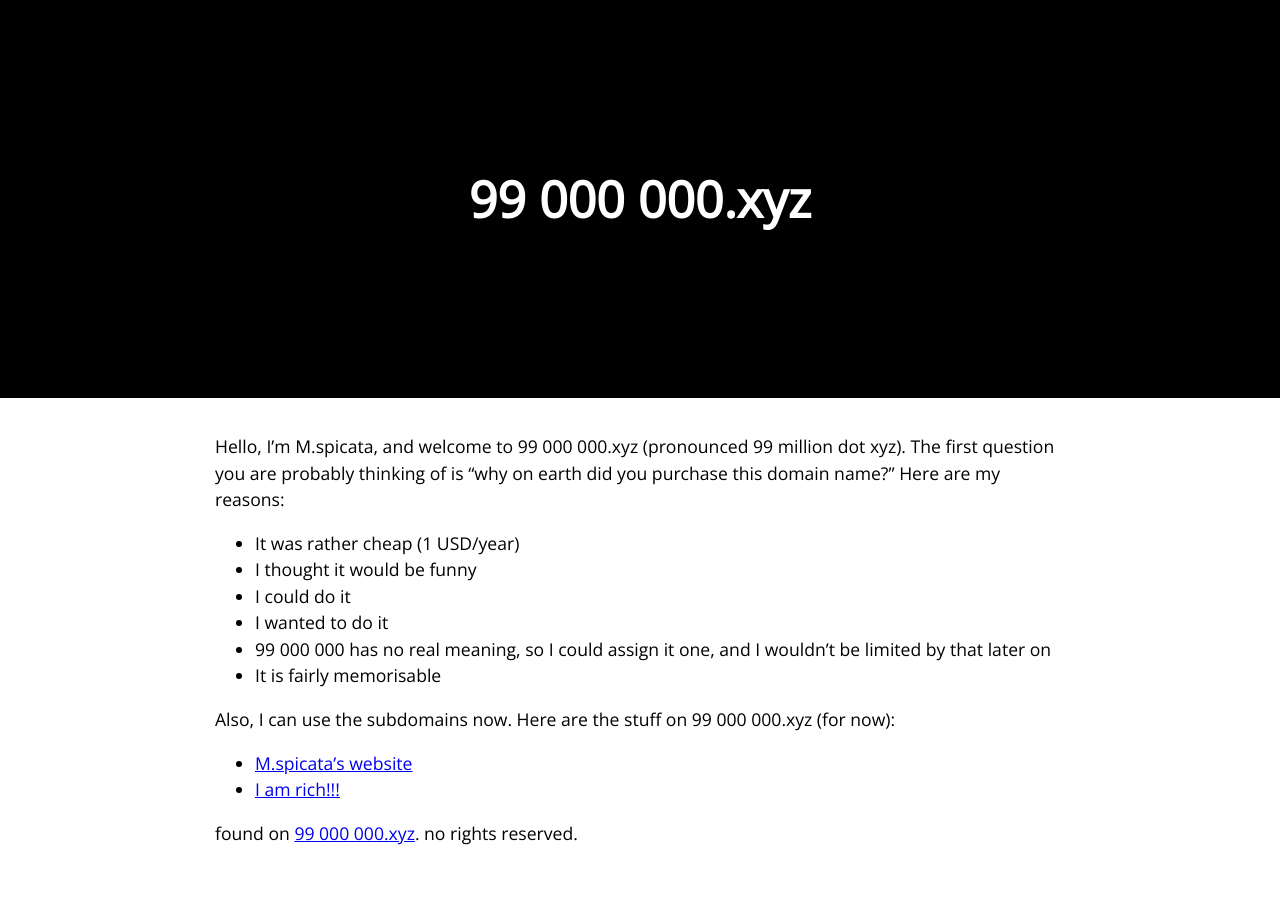
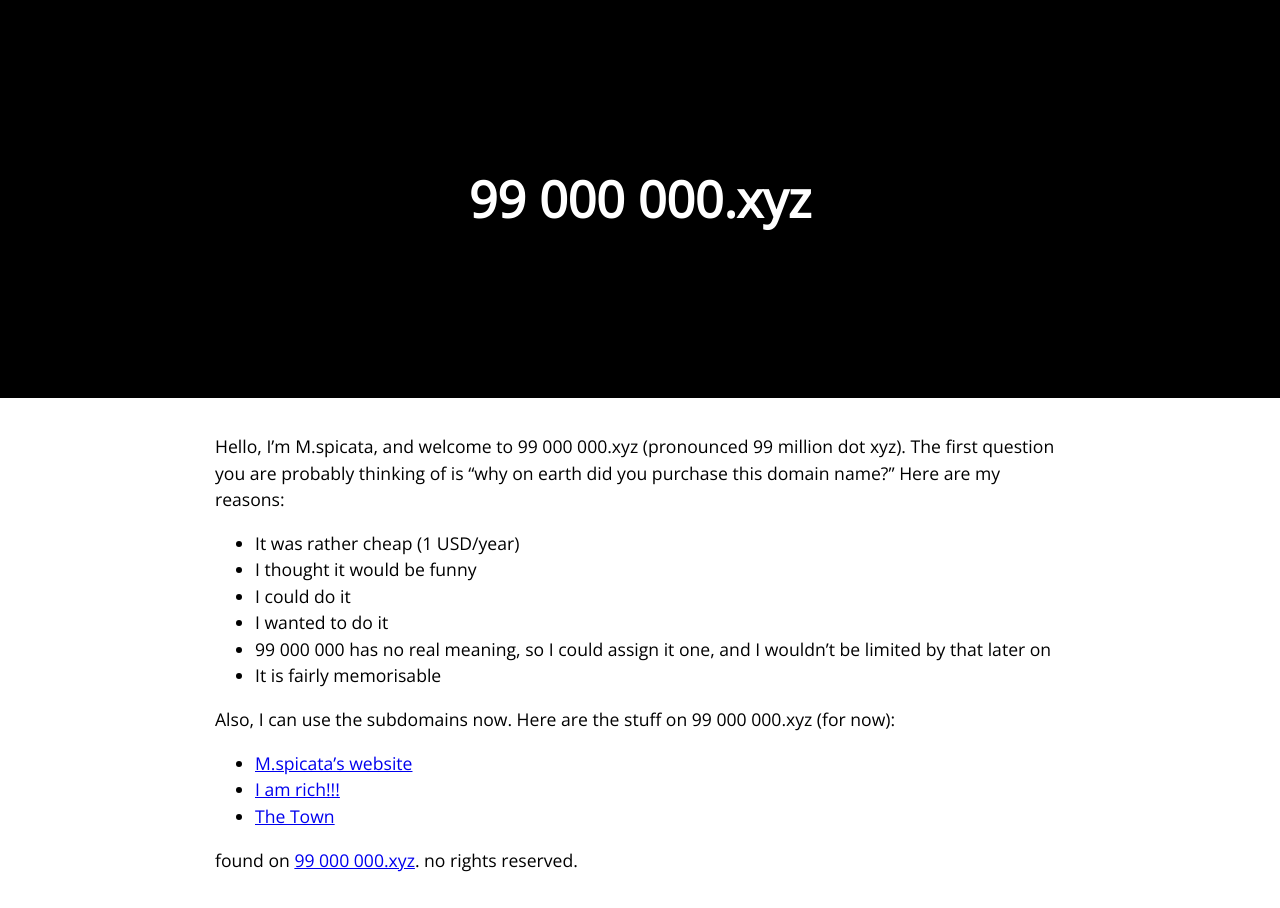
Before and after one commit to spicata/99000000, a Jekyll site: the page built from index.md, in a window 1280 px wide. Built offline with Jekyll 4.4.1, drawn with Linux system fonts in a browser that asks for light colours.

Commit message:
Added link to the town

```diff
--- a/index.md
+++ b/index.md
@@ -16,3 +16,4 @@ Also, I can use the subdomains now. Here are the stuff on 99 000 000.xyz (for no
 
 - [M.spicata's website](https://spicata.99000000.xyz/)
 - [I am rich!!!](https://theamountofmoneyihaveis.99000000.xyz/)
+- [The Town](https://town.99000000.xyz/)
```
